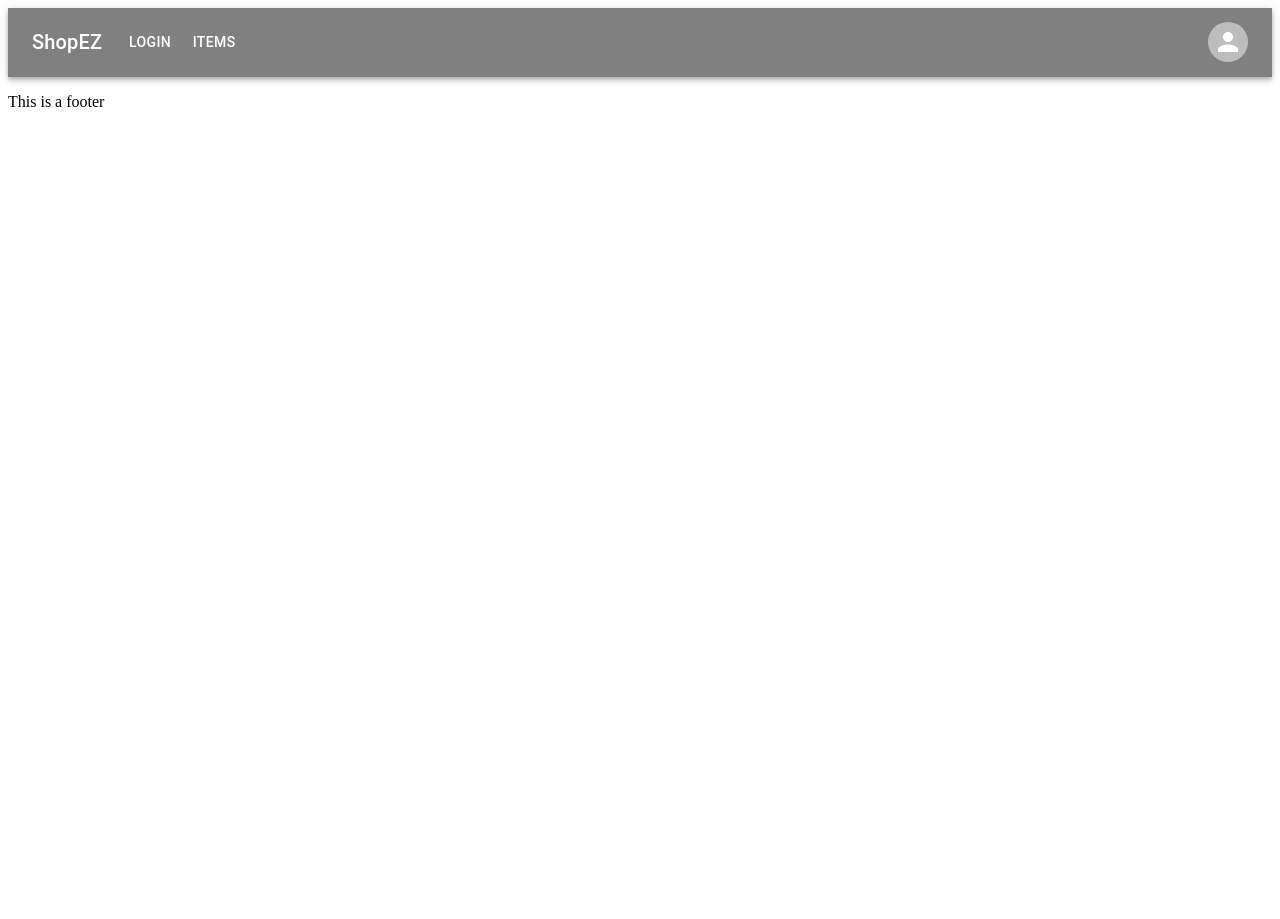
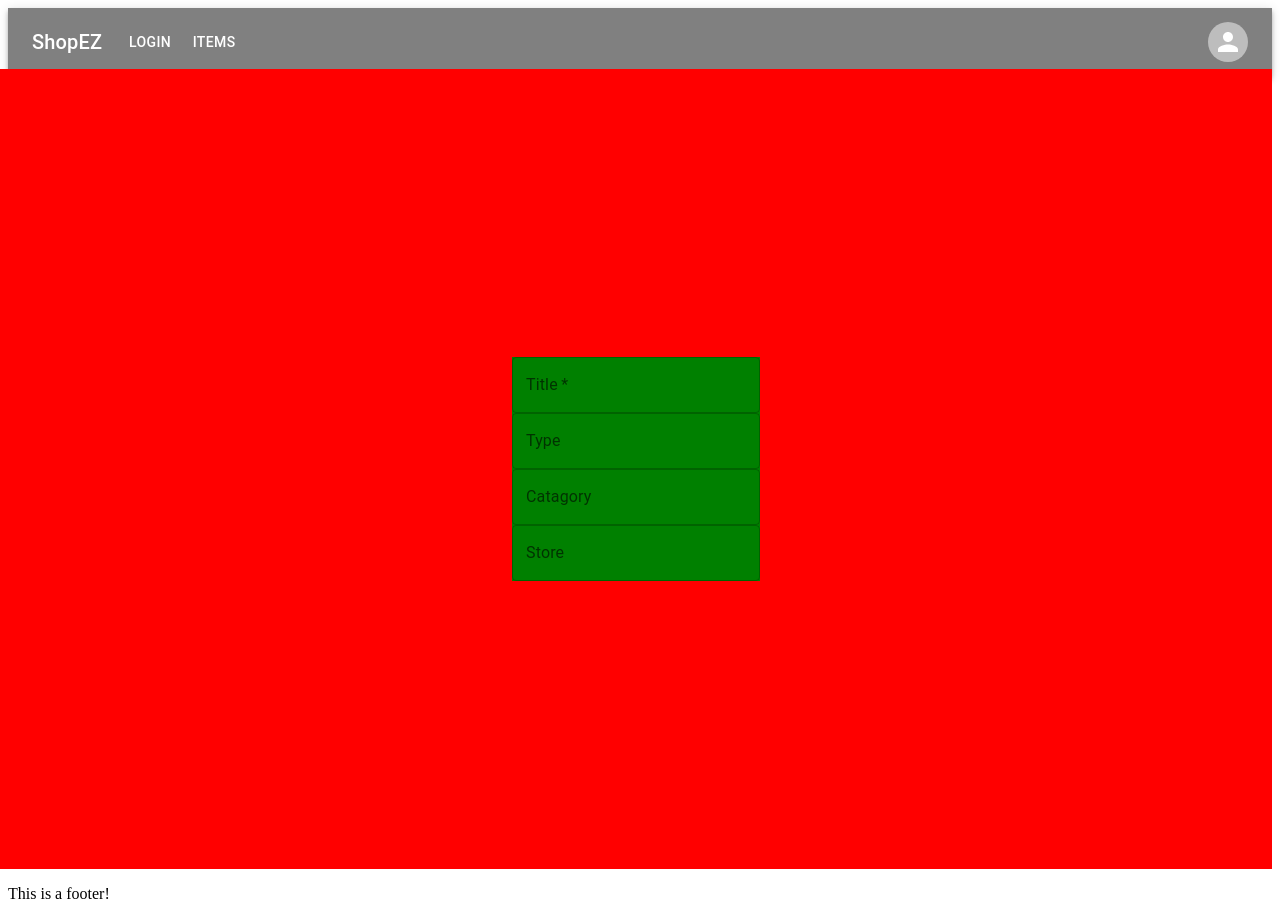
Before and after one commit to TheRealJoshuaMathia/ShopEZ, a React (Create React App) app in the folder client/: page /additem in a window 1280 px wide. Before the commit the page ends 800 px from the top, so only its background shows below. Built offline with nearby package versions, Linux system fonts and the light colour scheme.

Commit message:
Changes to add item component. Testing form styling and grid layout

```diff
--- a/client/src/App.js
+++ b/client/src/App.js
@@ -6,6 +6,7 @@ import ItemList from "./pages/ItemList";
 import Login from "./pages/Login";
 import Navigation from "./Components/Navigation";
 import { ThemeProvider, createTheme } from "@mui/material/styles";
+import AddItem from "./Components/AddItem";
 
 const app = createTheme({
   components: {
@@ -39,6 +40,7 @@ function App() {
             <Route exact path="/" element={<Home />}></Route>
             <Route path="/login" element={<Login />}></Route>
             <Route path="/items" element={<ItemList />}></Route>
+            <Route path="/additem" element={<AddItem />}></Route>
           </Routes>
           <Footer />
         </div>
--- a/client/src/Components/AddItem.js
+++ b/client/src/Components/AddItem.js
@@ -1,8 +1,27 @@
 import React, { Component } from "react";
 import ItemDataService from "../services/items.service";
 import Button from "@mui/material/Button";
-import { TextField } from "@mui/material/TextField";
+import TextField from "@mui/material/TextField";
 import Box from "@mui/material/Box";
+import { ThemeProvider, createTheme } from "@mui/material/styles";
+import Grid from "@mui/material/Grid";
+
+// AddItem Styling
+
+// const styles = createTheme({
+
+//     components: {
+//     Box: {
+//         styleOverrides: {
+
+//         }
+//     }
+// }
+
+
+// });
+
+
 export default class AddItem extends Component {
     constructor(props) {
         super(props);
@@ -54,7 +73,6 @@ export default class AddItem extends Component {
             store: this.state.store
         };
 
-
         ItemDataService.create(data)
             .then(response => {
                 this.setState({
@@ -84,33 +102,49 @@ export default class AddItem extends Component {
 
     render() {
         return (
-            <div className="submit-form">
+            <Box
+                sx={{
+
+                }}
+                component="form">
                 {this.state.submitted ? (
                     <div>
                         <h4>Submitted successfully!</h4>
                         <Button variant="contained" color="success">Success</Button>
                     </div>
                 ) : (
+                    <Grid container direction="row"
+                        display="flex"
+                        justifyContent="center"
+                        alignItems="center" spacing={1}
+                        sx={{
+                            background: "red",
+                            minHeight: "100vh"
+                        }}
+                    >
                         <Box
-                        component="form">
-                        <div>
+                            sx={{
+                                background: "green"
+                            }}
+                        >
+                            <Grid item>
                                 <TextField required id="outlined-basic" label="Title" variant="outlined" />
-                        </div>
-                        <div>
+                            </Grid>
+                            <Grid item >
                                 <TextField id="outlined-basic" label="Type" variant="outlined" />
-                        </div>
-                        <div>
+                            </Grid>
+                            <Grid item>
                                 <TextField id="outlined-basic" label="Catagory" variant="outlined" />
-                        </div>
-                        <div>
+                            </Grid>
+                            <Grid item>
                                 <TextField id="outlined-basic" label="Store" variant="outlined" />
-                        </div>
+                            </Grid>
                         </Box>
 
-                )};
-
-
-            </div>
+                    </Grid>
+                )
+                }
+            </Box>
         )
     }
 }
--- a/client/src/Components/Footer.js
+++ b/client/src/Components/Footer.js
@@ -5,7 +5,7 @@ const Footer = () => {
   return (
     <>
       <footer>
-        <p>This is a footer</p>
+        <p>This is a footer!</p>
       </footer>
     </>
   );
```
Lines whose indentation alone changed are shown as unchanged.
